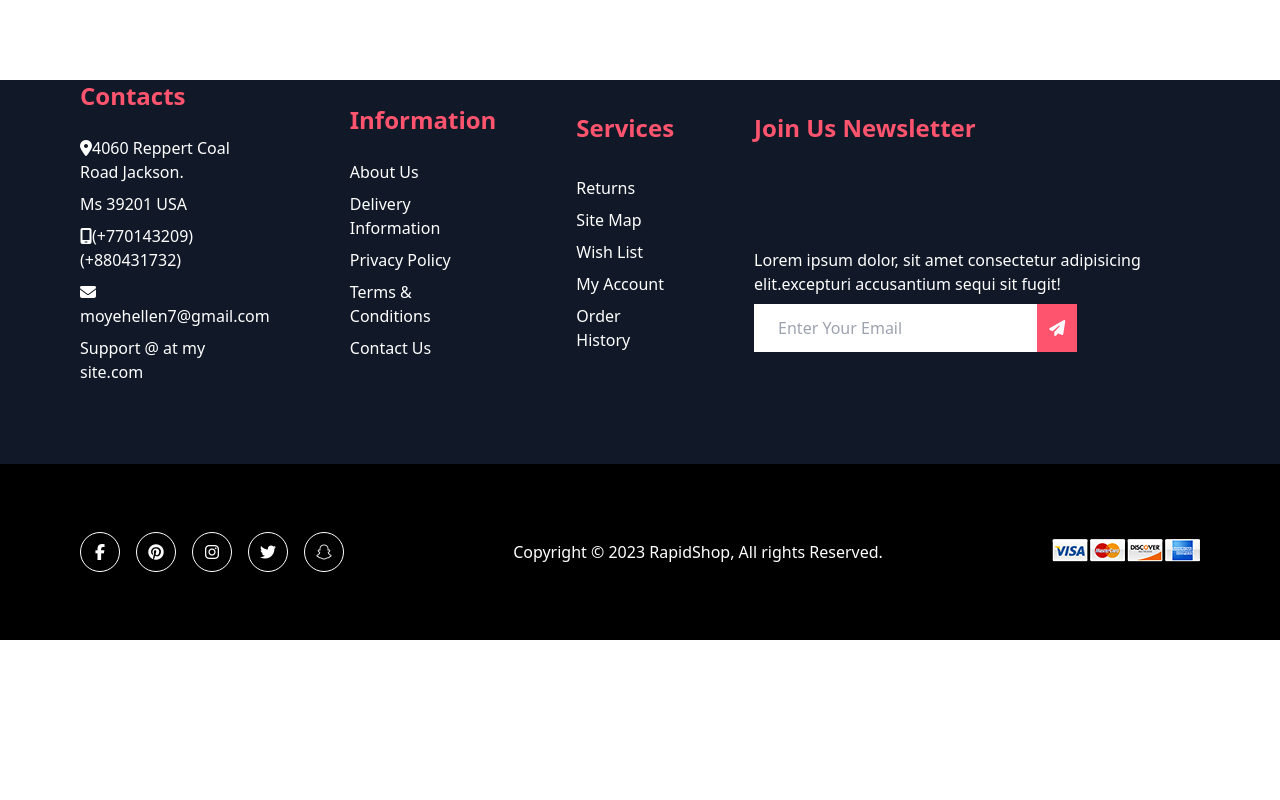
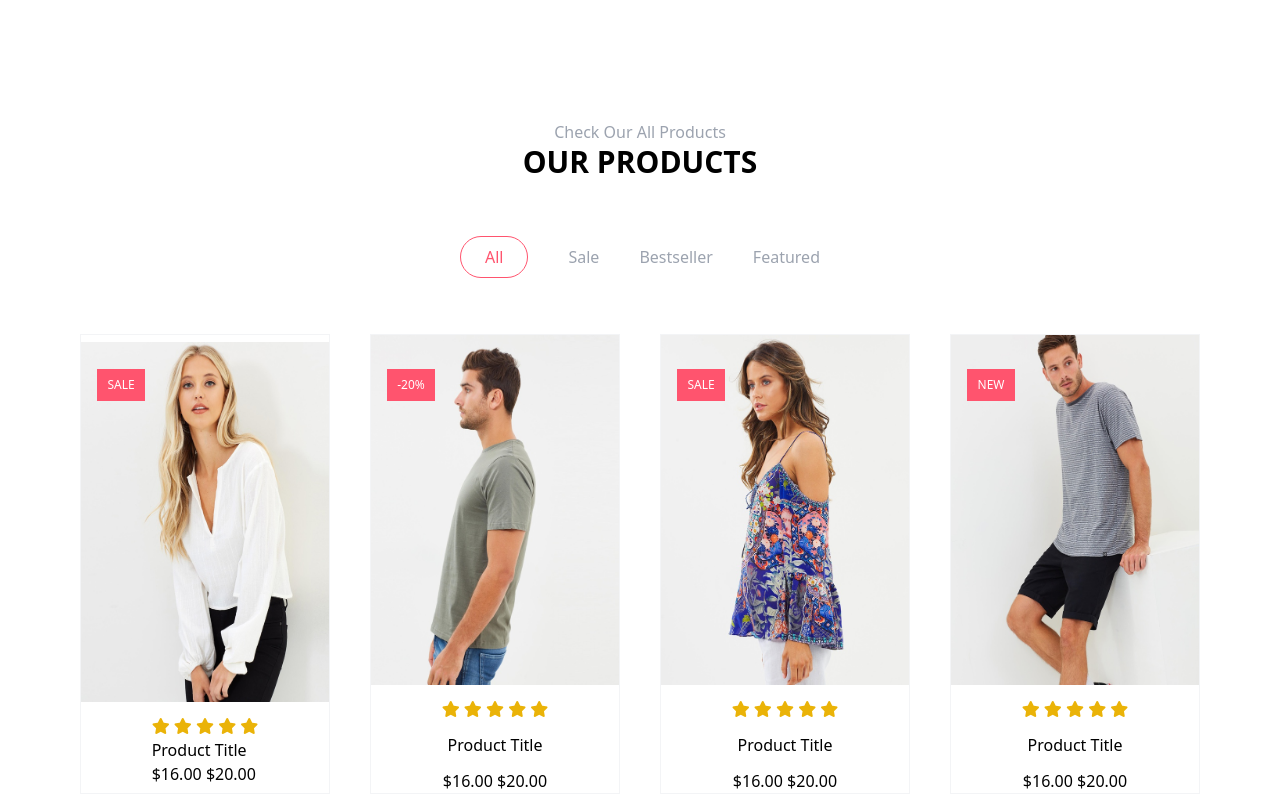
Before and after one commit to moyehellen/my-first-project, a plain HTML site: page index.html in a window 1280 px wide. Shown: the part 1360-2160 px from the top of the page. Before the commit the page ends 2000 px from the top, so only its background shows below. Drawn offline with nearby package versions, Linux system fonts and the light colour scheme.

Commit message:
second commit

```diff
--- a/index.html
+++ b/index.html
@@ -55,7 +55,7 @@
         </div>
     </section>
 
- <script src="https://cdn.tailwindcss.com"></script>
+
  <!--starting section-2-->
  <section class="flex text-white justify-center items-center w-full">
     <div class="flex gap-10 text-white items-center justify-center w-[90%] h-[80vh]">
@@ -75,8 +75,71 @@
 
  </section>
  <!--section-3-->
- <section>
-
+ <section  class="flex items-center flex-col justify-center w-full h-max py-10">
+    <p class="text-gray-400">Check Our All Products</p>
+    <h2 class="font-bold text-3xl uppercase tracking-[.2rem">Our Products</h2>
+    <div class="flex gap-10 py-14">
+      <button class="px-6 py-2 text-[#ff546e] border border-[#ff546e] rounded-full">All</button>
+      <button class="text-gray-400">Sale</button>
+      <button class="text-gray-400">Bestseller</button>
+      <button class="text-gray-400">Featured</button>
+    </div>
+    <div class="flex gap-10 px-20">
+        <div class="relative flex flex-col justify-center items-center gap-3 border border-gray-100">
+            <img src="./img/2.jpg" alt=""  class="w-[290px] h-[360px]">
+            <button class="w-12 h-8 bg-[#ff546e] text-white text-xs absolute bottom-[24.5rem] left-4">SALE</button>
+            <div>
+                <div class="text-yellow-500">
+                    <i class="fa-solid fa-star"></i>
+                    <i class="fa-solid fa-star"></i>
+                    <i class="fa-solid fa-star"></i>
+                    <i class="fa-solid fa-star"></i>
+                    <i class="fa-solid fa-star"></i>
+                </div>
+                <p>Product Title</p>
+                <p>$16.00 <span>$20.00</span></p>
+            </div>
+        </div>
+        <div class="relative flex flex-col justify-center items-center gap-3 border border-gray-100">
+            <img src="./img/4.jpg" alt=""  class="w-[290px] h-[350px]">
+            <button  class="w-12 h-8 bg-[#ff546e] text-white text-xs absolute bottom-[24.5rem] left-4">-20%</button>
+            <div class="text-yellow-500">
+                    <i class="fa-solid fa-star"></i>
+                    <i class="fa-solid fa-star"></i>
+                    <i class="fa-solid fa-star"></i>
+                    <i class="fa-solid fa-star"></i>
+                    <i class="fa-solid fa-star"></i>
+                </div>
+            <p>Product Title</p>
+            <p>$16.00 <span>$20.00</span></p>
+        </div>
+        <div class="relative flex flex-col justify-center items-center gap-3 border border-gray-100">
+            <img src="./img/6.jpg" alt="" class="w-[290px] h-[350px]">
+            <button  class="w-12 h-8 bg-[#ff546e] text-white text-xs absolute bottom-[24.5rem] left-4">SALE</button>
+             <div class="text-yellow-500">
+                    <i class="fa-solid fa-star"></i>
+                    <i class="fa-solid fa-star"></i>
+                    <i class="fa-solid fa-star"></i>
+                    <i class="fa-solid fa-star"></i>
+                    <i class="fa-solid fa-star"></i>
+                </div>
+            <p>Product Title</p>
+            <p>$16.00 <span>$20.00</span></p>
+        </div>
+        <div class="relative flex flex-col justify-center items-center gap-3 border border-gray-100">
+            <img src="./img/8.jpg" alt=""  class="w-[290px] h-[350px]">
+            <button  class="w-12 h-8 bg-[#ff546e] text-white text-xs absolute bottom-[24.5rem] left-4">NEW</button>
+             <div class="text-yellow-500">
+                    <i class="fa-solid fa-star"></i>
+                    <i class="fa-solid fa-star"></i>
+                    <i class="fa-solid fa-star"></i>
+                    <i class="fa-solid fa-star"></i>
+                    <i class="fa-solid fa-star"></i>
+                </div>
+            <p>Product Title</p>
+            <p>$16.00 <span>$20.00</span></p>
+        </div>
+    </div>
  </section>
 
  <footer  class="flex items-center text-white flex-col bg-gray-900 justify-between gap-20 w-full h-[70vh]">
@@ -144,5 +207,6 @@
         </div>
     </section>
  </footer>
+  <script src="https://cdn.tailwindcss.com"></script>
 </body>
 </html>
```
Also changed, not shown: img/2.jpg (added), img/4.jpg (added), img/6.jpg (added), img/8.jpg (added).
